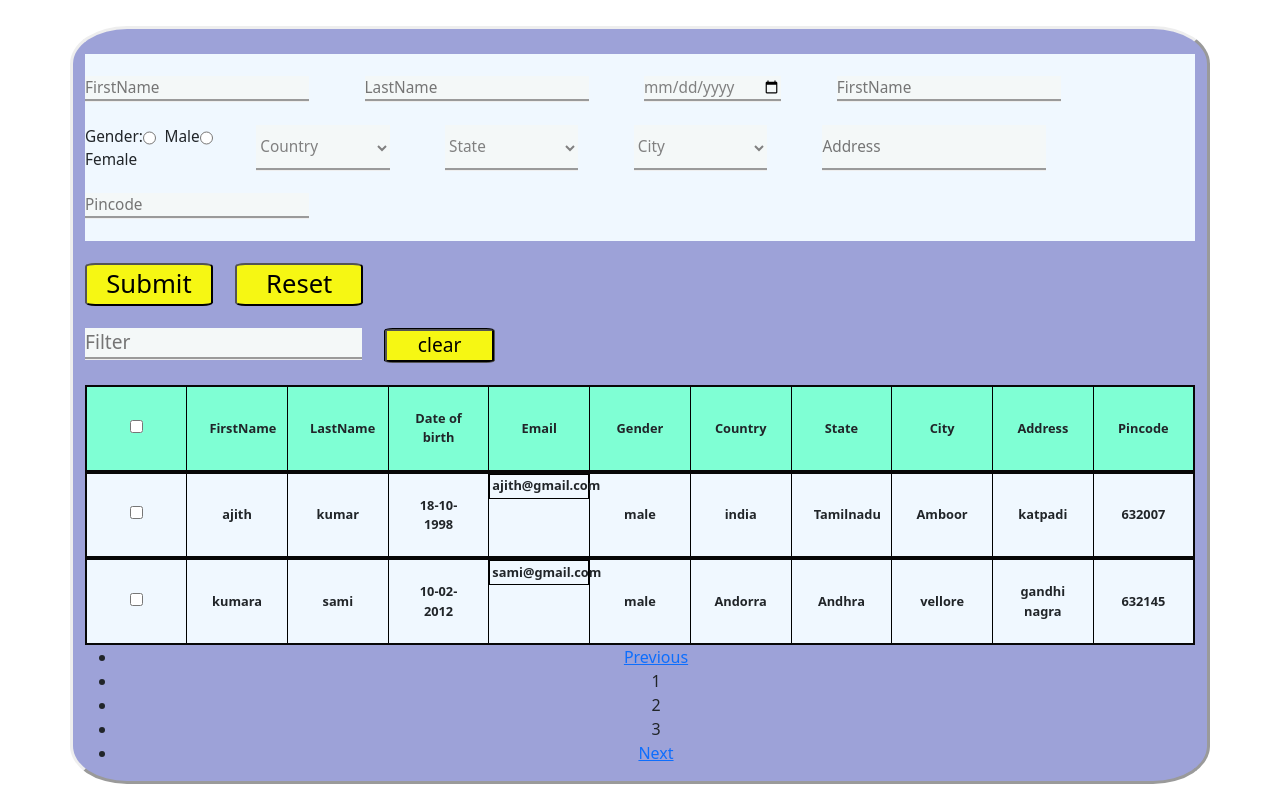
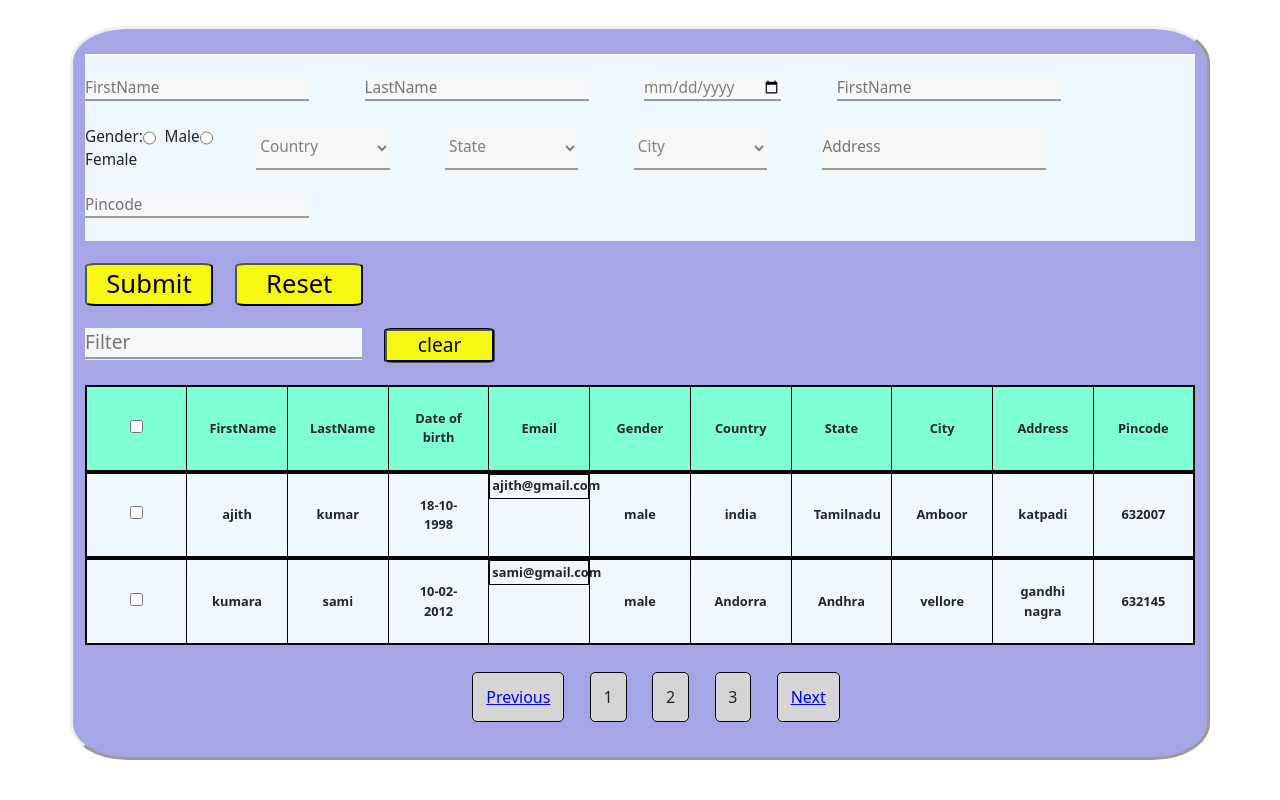
Before and after one commit to Ajithkumar1810/pagenation, a React (Create React App) app: page / in a window 1280 px wide. Built offline with nearby package versions, Linux system fonts and the light colour scheme.

Commit message:
5th commit

```diff
--- a/src/Dataentry.css
+++ b/src/Dataentry.css
@@ -10,7 +10,7 @@
 }
 .container{
     width: 100%;
-    background-color: #1722a26b;
+    background-color: #2d2dc66b;
     border-style: outset;
     border-radius: 5%;
     padding-top: 2%;
--- a/src/Pagegrid.css
+++ b/src/Pagegrid.css
@@ -36,3 +36,29 @@ table {
   tr{
     border: 1px solid black;
   }
+  input [type="checkbox"]{
+    width: 15px;
+    height: 15px;
+  }
+  .paginationbutton{
+    list-style: none;
+    width: 100%;
+    height: 7vh;
+    display: flex;
+    justify-content: center;
+    margin-top: 2vh;
+
+  }
+  .paginationbutton a{
+    padding:1vmax;
+   margin: 1vmax;
+    border-radius: 5px;
+    border: 1px solid rgb(2, 2, 15);
+    color: blue;
+    cursor: pointer;
+    background-color: rgb(213, 213, 213);
+  }
+  .paginationbutton a:hover{
+    color: white;
+    background-color: black;
+  }
--- a/src/Pagegrid.js
+++ b/src/Pagegrid.js
@@ -69,6 +69,7 @@ function Pagegrid(){
                         </tr>
                 </table>
                 {displayUser}
+                <br></br>
             <ReactPaginate
                 previousLabel={"Previous"}
                 nextLabel={"Next"}
```
